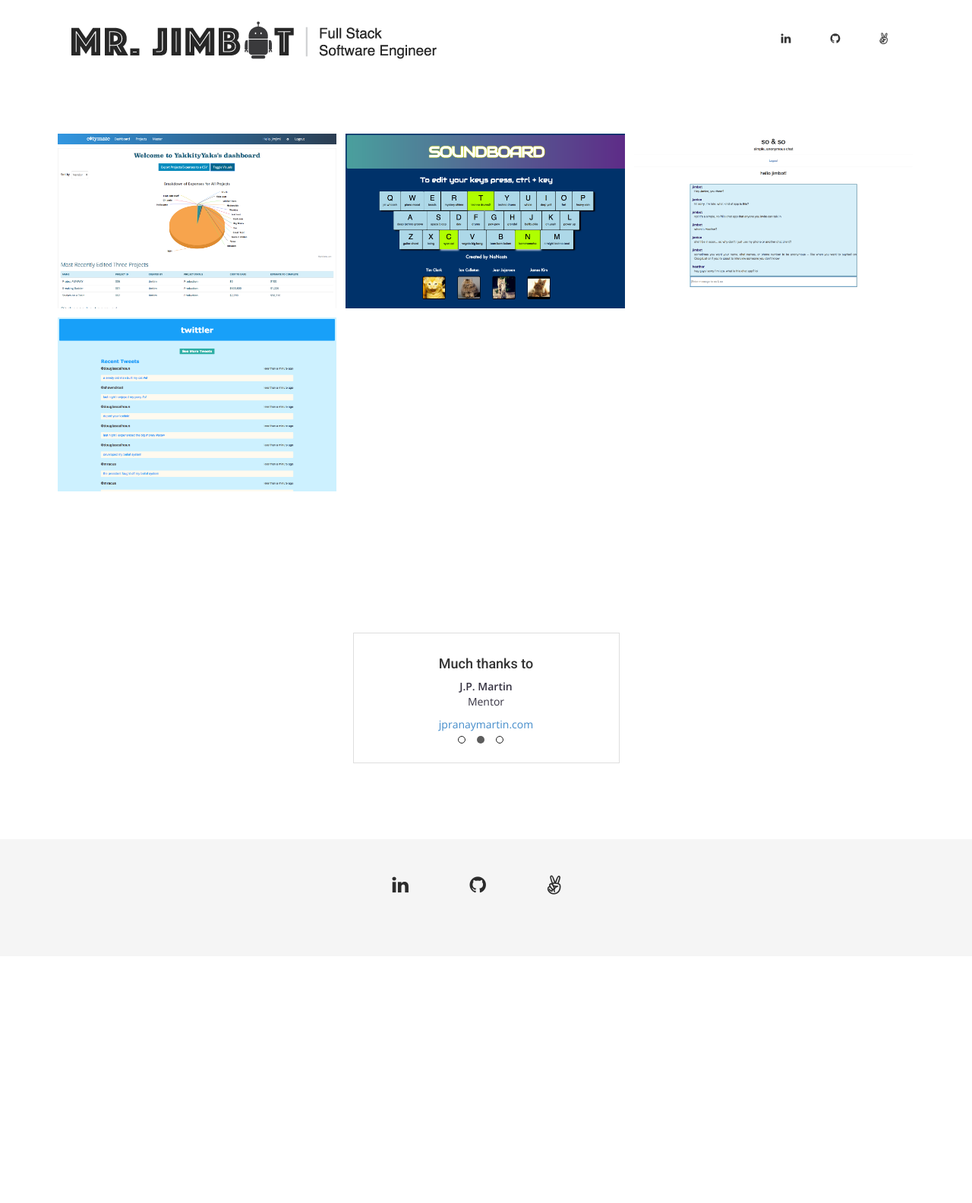
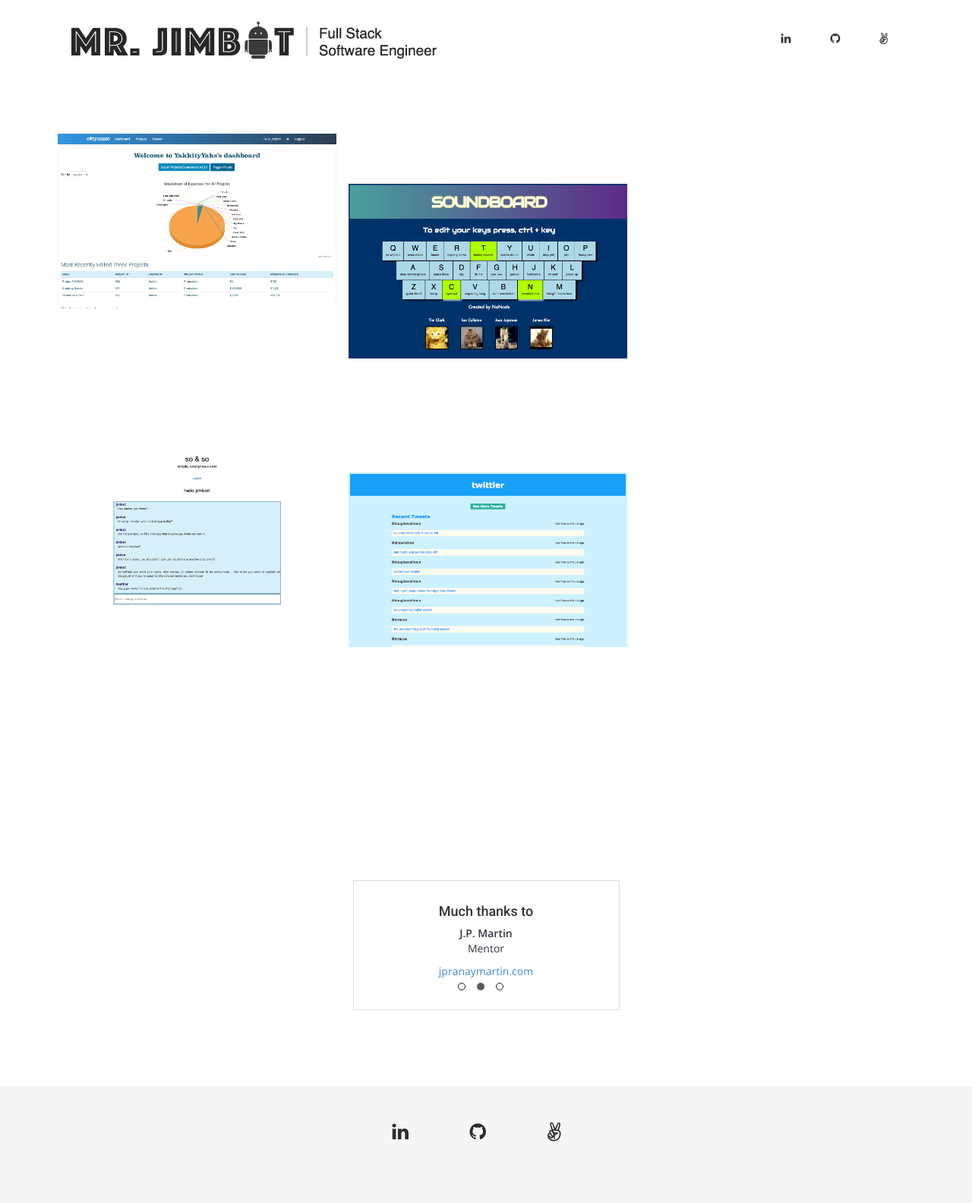
Before and after one commit to jimmy-james/jimmy-james.github.io, a Jekyll site: the page built from index.html, in a window 1280 px wide. Shown: the whole page at 76% size. Built offline with Jekyll 4.4.1, drawn with Linux system fonts in a browser that asks for light colours; nearby versions of some CDN libraries; some web fonts are replaced; before the commit the page ends 1259 px from its top, so only the background shows below that.

Commit message:
dashboard reorder

```diff
--- a/css/airspace.css
+++ b/css/airspace.css
@@ -482,7 +482,7 @@ font header .navbar-default .navbar-nav li a:hover {
   transition: all 0.4s ease-in-out;
 }
 #portfolio-work .block .portfolio-contant ul li {
-  float: left;
+  /*float: left;*/
   width: 32.22%;
   overflow: hidden;
   margin: 6px;
@@ -492,7 +492,7 @@ font header .navbar-default .navbar-nav li a:hover {
   opacity: 1;
 }
 #portfolio-work .block .portfolio-contant ul li:hover .position-center {
-  position: absolute;
+  /*position: absolute;*/
   top: 50%;
   -webkit-transform: translate(0%, -50%);
   -moz-transform: translate(0%, -50%);
@@ -521,7 +521,7 @@ font header .navbar-default .navbar-nav li a:hover {
   height: auto;
 }
 #portfolio-work .block .portfolio-contant .overly {
-  position: absolute;
+  /*position: absolute;*/
   top: 0;
   bottom: 0;
   right: 0;
@@ -534,7 +534,7 @@ font header .navbar-default .navbar-nav li a:hover {
   text-align: center;
 }
 #portfolio-work .block .portfolio-contant .position-center {
-  position: absolute;
+  /*position: absolute;*/
   top: 50%;
   left: 10%;
   -webkit-transform: translate(0%, 50%);
```
